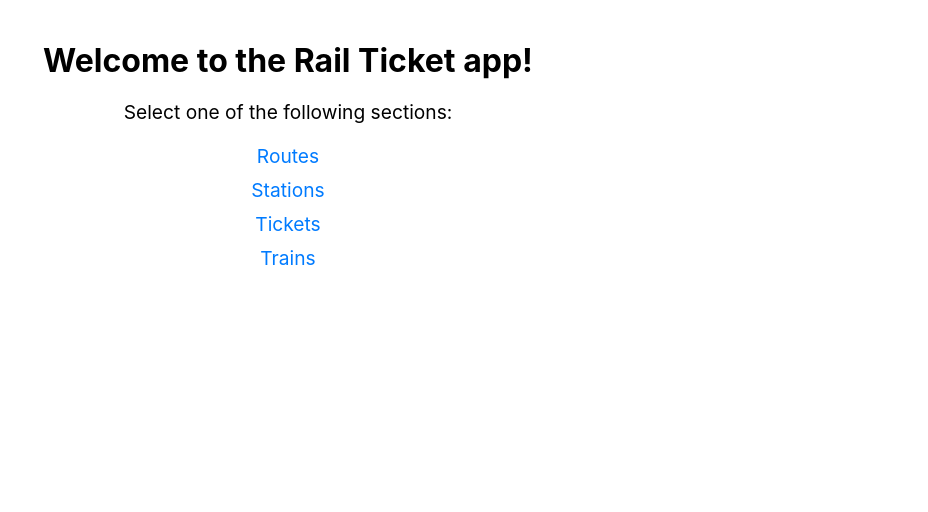
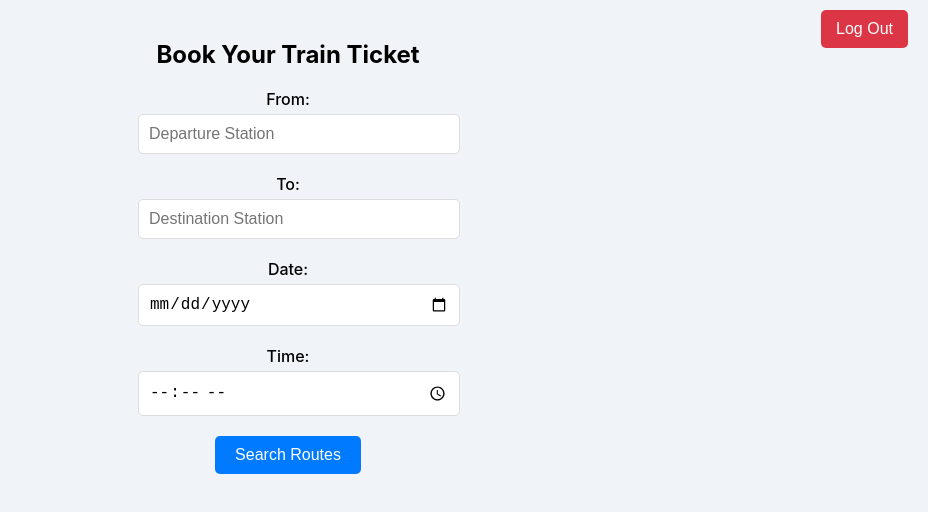
Before and after one commit to Uladzisluk/railticket-fe, a React (Create React App) app: page / in a window 1280 px wide. Shown: the top 512 px of the page, without its empty margins (352-1280 px from the left). Built offline with nearby package versions, Linux system fonts and the light colour scheme; no server answers; sample sign-in values are in the browser's storage.

Commit message:
refactor pages with styling

```diff
--- a/src/App.css
+++ b/src/App.css
@@ -1,34 +1,261 @@
-/* /App.css */
+.home-page {
+  display: flex;
+  flex-direction: column;
+  min-height: 100vh;
+  justify-content: space-between;
+  background-color: #f0f4f8;
+}
 
-.home-page {
+.header {
+  background-color: #333;
+  color: white;
+  padding: 10px 20px;
   text-align: center;
+}
+
+.main-content {
+  flex-grow: 1;
+  padding: 20px;
+  text-align: center;
+}
+
+h1 {
+  font-size: 2.5rem;
+  margin: 0;
+}
+
+h2 {
+  margin-bottom: 20px;
+}
+
+.booking-form {
+  display: flex;
+  flex-direction: column;
+  align-items: center;
+}
+
+.form-group {
+  margin-bottom: 15px;
+  width: 100%;
+  max-width: 300px;
+}
+
+label {
+  display: block;
+  margin-bottom: 5px;
+  font-weight: bold;
+}
+
+input {
+  width: 100%;
+  padding: 8px;
+  font-size: 1rem;
+  border: 1px solid #ccc;
+  border-radius: 4px;
+}
+
+.search-button {
+  padding: 10px 20px;
+  background-color: #28a745;
+  color: white;
+  border: none;
+  border-radius: 4px;
+  font-size: 1rem;
+  cursor: pointer;
+  transition: background-color 0.3s ease;
+}
+
+.search-button:hover {
+  background-color: #218838;
+}
+
+.footer {
+  background-color: #333;
+  color: white;
+  padding: 10px 20px;
+  text-align: center;
+}
+
+.footer p {
+  margin: 0;
+}
+
+.logout-button {
+  position: absolute;
+  top: 10px;
+  right: 20px;
+  background-color: #dc3545;
+  color: white;
+  border: none;
+  padding: 10px 15px;
+  font-size: 1rem;
+  border-radius: 5px;
+  cursor: pointer;
+  transition: background-color 0.3s ease;
+}
+
+.logout-button:hover {
+  background-color: #c82333;
+}
+
+/* Login page */
+.login-page {
+  display: flex;
+  flex-direction: column;
+  align-items: center;
+  justify-content: center;
+  min-height: 100vh;
+  background-color: #f0f4f8;
   padding: 20px;
 }
 
-.home-page h1 {
-  font-size: 2em;
+.login-page h1 {
+  font-size: 2rem;
+  margin-bottom: 20px;
+  color: #333;
+}
+
+.login-form {
+  width: 100%;
+  max-width: 400px;
+  background-color: #fff;
+  padding: 20px;
+  border-radius: 8px;
+  box-shadow: 0 4px 6px rgba(0, 0, 0, 0.1);
+}
+
+.login-form label {
+  font-weight: bold;
+  margin-bottom: 5px;
+  display: block;
+  color: #333;
+}
+
+.login-form input {
+  width: 100%;
+  padding: 10px;
+  margin-bottom: 15px;
+  border: 1px solid #ccc;
+  border-radius: 4px;
+  font-size: 1rem;
+}
+
+.login-form button {
+  width: 100%;
+  padding: 12px;
+  background-color: #007bff;
+  color: white;
+  border: none;
+  border-radius: 4px;
+  cursor: pointer;
+  font-size: 1rem;
+  transition: background-color 0.3s ease;
+}
+
+.login-form button:hover {
+  background-color: #0056b3;
+}
+
+.error {
+  color: red;
+  margin-top: 10px;
+  font-size: 0.9rem;
+}
+
+.login-page p {
+  margin-top: 20px;
+  font-size: 1rem;
+}
+
+.login-page a {
+  color: #007bff;
+  text-decoration: none;
+}
+
+.login-page a:hover {
+  text-decoration: underline;
+}
+
+/* Auth style */
+.auth-page {
+  display: flex;
+  flex-direction: column;
+  justify-content: center;
+  align-items: center;
+  height: 100vh;
+  background-color: #f4f4f9;
+  padding: 20px;
+}
+
+.auth-container {
+  background: white;
+  padding: 40px;
+  border-radius: 10px;
+  box-shadow: 0 4px 10px rgba(0, 0, 0, 0.1);
+  max-width: 400px;
+  width: 100%;
+}
+
+.auth-container h1 {
+  font-size: 2rem;
+  margin-bottom: 20px;
+  text-align: center;
+}
+
+.auth-container p {
+  margin-top: 10px;
+  text-align: center;
+  color: #555;
+}
+
+.auth-container a {
+  color: #007bff;
+  text-decoration: none;
+}
+
+.auth-container a:hover {
+  text-decoration: underline;
+}
+
+form {
+  display: flex;
+  flex-direction: column;
+}
+
+form .form-group {
   margin-bottom: 20px;
 }
 
-.home-page p {
-  font-size: 1.2em;
+form .form-group label {
+  display: block;
+  margin-bottom: 5px;
+  font-weight: 500;
 }
 
-.home-page nav ul {
-  list-style-type: none;
-  padding: 0;
+form .form-group input {
+  width: 100%;
+  padding: 10px;
+  font-size: 1rem;
+  border: 1px solid #ddd;
+  border-radius: 5px;
 }
 
-.home-page nav ul li {
-  margin: 10px 0;
+button[type="submit"] {
+  padding: 10px 20px;
+  background-color: #007bff;
+  color: white;
+  border: none;
+  border-radius: 5px;
+  cursor: pointer;
+  font-size: 1rem;
 }
 
-.home-page nav ul li a {
-  font-size: 1.2em;
-  text-decoration: none;
-  color: #007bff;
+button[type="submit"]:hover {
+  background-color: #0056b3;
 }
 
-.home-page nav ul li a:hover {
-  text-decoration: underline;
+.error {
+  color: red;
+  font-size: 0.9rem;
+  margin-top: 10px;
 }
--- a/src/pages/Auth/RegisterPage.js
+++ b/src/pages/Auth/RegisterPage.js
@@ -36,7 +36,8 @@ const RegisterPage = () => {
     };
 
     return (
-        <div className="register-page">
+        <div className="auth-page">
+            <div className="auth-container">
                 <h1>Registration</h1>
                 <Register
                     name={name}
@@ -53,6 +54,10 @@ const RegisterPage = () => {
                 />
                 {error && <p className="error">{error}</p>}
             </div>
+            <p>
+                Already have an account? <a href="/login">Log in here</a>
+            </p>
+        </div>
     );
 };
 
--- a/src/pages/HomePage.js
+++ b/src/pages/HomePage.js
@@ -1,28 +1,82 @@
-import React from 'react';
-import { Link } from 'react-router-dom';
+import React, { useState } from 'react';
+import { useNavigate } from 'react-router-dom';
+import { useAuth } from '../context/AuthContext';
 import '../App.css';
 
 const HomePage = () => {
+    const [fromStation, setFromStation] = useState('');
+    const [toStation, setToStation] = useState('');
+    const [date, setDate] = useState('');
+    const [time, setTime] = useState('');
+    const navigate = useNavigate();
+    const { handleLogout } = useAuth();
+
+    const handleSubmit = (event) => {
+        event.preventDefault();
+        navigate('/routes', { state: { fromStation, toStation, date, time } });
+    };
+
+    const handleLogOutClick = () => {
+        handleLogout();
+        navigate('/login');
+    };
+
     return (
         <div className="home-page">
-            <h1>Welcome to the Rail Ticket app!</h1>
-            <p>Select one of the following sections:</p>
-            <nav>
-                <ul>
-                    <li>
-                        <Link to="/routes">Routes</Link>
-                    </li>
-                    <li>
-                        <Link to="/stations">Stations</Link>
-                    </li>
-                    <li>
-                        <Link to="/tickets">Tickets</Link>
-                    </li>
-                    <li>
-                        <Link to="/trains">Trains</Link>
-                    </li>
-                </ul>
-            </nav>
+            <button className="logout-button" onClick={handleLogOutClick}>Log Out</button>
+
+            <main className="main-content">
+                <h2>Book Your Train Ticket</h2>
+                <form onSubmit={handleSubmit} className="booking-form">
+                    <div className="form-group">
+                        <label htmlFor="fromStation">From:</label>
+                        <input
+                            type="text"
+                            id="fromStation"
+                            value={fromStation}
+                            onChange={(e) => setFromStation(e.target.value)}
+                            required
+                            placeholder="Departure Station"
+                        />
+                    </div>
+
+                    <div className="form-group">
+                        <label htmlFor="toStation">To:</label>
+                        <input
+                            type="text"
+                            id="toStation"
+                            value={toStation}
+                            onChange={(e) => setToStation(e.target.value)}
+                            required
+                            placeholder="Destination Station"
+                        />
+                    </div>
+
+                    <div className="form-group">
+                        <label htmlFor="date">Date:</label>
+                        <input
+                            type="date"
+                            id="date"
+                            value={date}
+                            onChange={(e) => setDate(e.target.value)}
+                            required
+                        />
+                    </div>
+
+                    <div className="form-group">
+                        <label htmlFor="time">Time:</label>
+                        <input
+                            type="time"
+                            id="time"
+                            value={time}
+                            onChange={(e) => setTime(e.target.value)}
+                            required
+                        />
+                    </div>
+
+                    <button type="submit" className="search-button">Search Routes</button>
+                </form>
+            </main>
         </div>
     );
 };
--- a/src/routes.js
+++ b/src/routes.js
@@ -15,6 +15,13 @@ const ProtectedRoute = ({ element, ...rest }) => {
     const accessToken = tokenString && tokenString.trim() !== '';
     const isAuthenticated = !!accessToken;
 
+    if ((element.type === LoginPage || element.type === RegisterPage) && isAuthenticated){
+        return <Navigate to="/" />;
+    }
+    if ((element.type === LoginPage || element.type === RegisterPage) && !isAuthenticated){
+        return element;
+    }
+
     return isAuthenticated ? element : <Navigate to="/login" />;
 };
 
@@ -23,8 +30,8 @@ const AppRoutes = () => {
         <Router>
             <Routes>
                 <Route path="/" exact element={<ProtectedRoute element={<HomePage />} />} />
-                <Route path="/login" element={<LoginPage />} />
-                <Route path="/register" element={<RegisterPage />} />
+                <Route path="/login" element={<ProtectedRoute element={<LoginPage />} />} />
+                <Route path="/register" element={<ProtectedRoute element={<RegisterPage />} />}/>
 
                 <Route path="/routes" element={<ProtectedRoute element={<RoutePage />} />} />
                 <Route path="/stations" element={<ProtectedRoute element={<StationPage />} />} />
--- a/src/utils/apiUtils.js
+++ b/src/utils/apiUtils.js
@@ -20,6 +20,9 @@ const sendRequestWithCorrelationId = async (url, data, config = {}) => {
         console.log('Post request sent with correlationId:', correlationId);
         return correlationId;
     } catch (error) {
+        if(error.response.status === 401){
+            localStorage.setItem('token', '');
+        }
         console.error('Post request sending error:', error);
         throw error;
     }
@@ -27,12 +30,16 @@ const sendRequestWithCorrelationId = async (url, data, config = {}) => {
 
 const get = async (url, config = {}) => {
     try {
-        return await api.get(url, {
+        const response = await api.get(url, {
             headers: {
                 'Authorization': 'Bearer ' + config.token,
             }
         });
+        return response;
     } catch (error) {
+        if(error.response.status === 401){
+            localStorage.setItem('token', '');
+        }
         console.error(`URL GET request error: ${url}`, error);
         throw error;
     }
@@ -46,6 +53,9 @@ const post = async (url, data, config = {}) => {
             }
         });
     } catch (error) {
+        if(error.response.status === 401){
+            localStorage.setItem('token', '');
+        }
         console.error(`URL POST request error: ${url}`, error);
         throw error;
     }
@@ -55,6 +65,9 @@ const del = async (url, config = {}) => {
     try {
         return await api.delete(url, config);
     } catch (error) {
+        if(error.response.status === 401){
+            localStorage.setItem('token', '');
+        }
         console.error(`URL DELETE request error: ${url}`, error);
         throw error;
     }
@@ -72,6 +85,9 @@ const delRequestWithCorrelationId = async (url, config = {}) => {
         console.log('Delete request sent with correlationId:', correlationId);
         return correlationId;
     } catch (error) {
+        if(error.response.status === 401){
+            localStorage.setItem('token', '');
+        }
         console.error('Delete request sending error:', error);
         throw error;
     }
@@ -81,6 +97,9 @@ const put = async (url, data, config = {}) => {
     try {
         return await api.put(url, data, config);
     } catch (error) {
+        if(error.response.status === 401){
+            localStorage.setItem('token', '');
+        }
         console.error(`URL PUT request error: ${url}`, error);
         throw error;
     }
```
Lines whose indentation alone changed are shown as unchanged.
